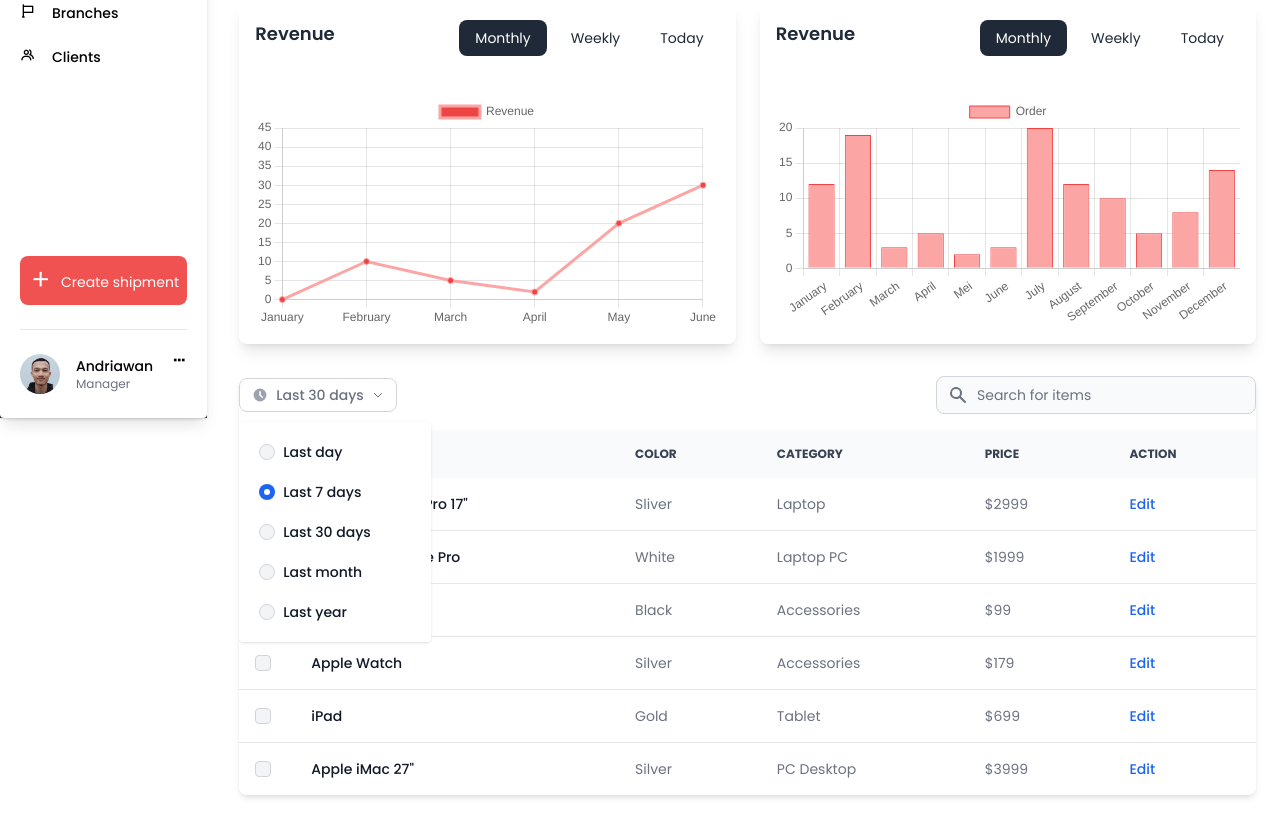
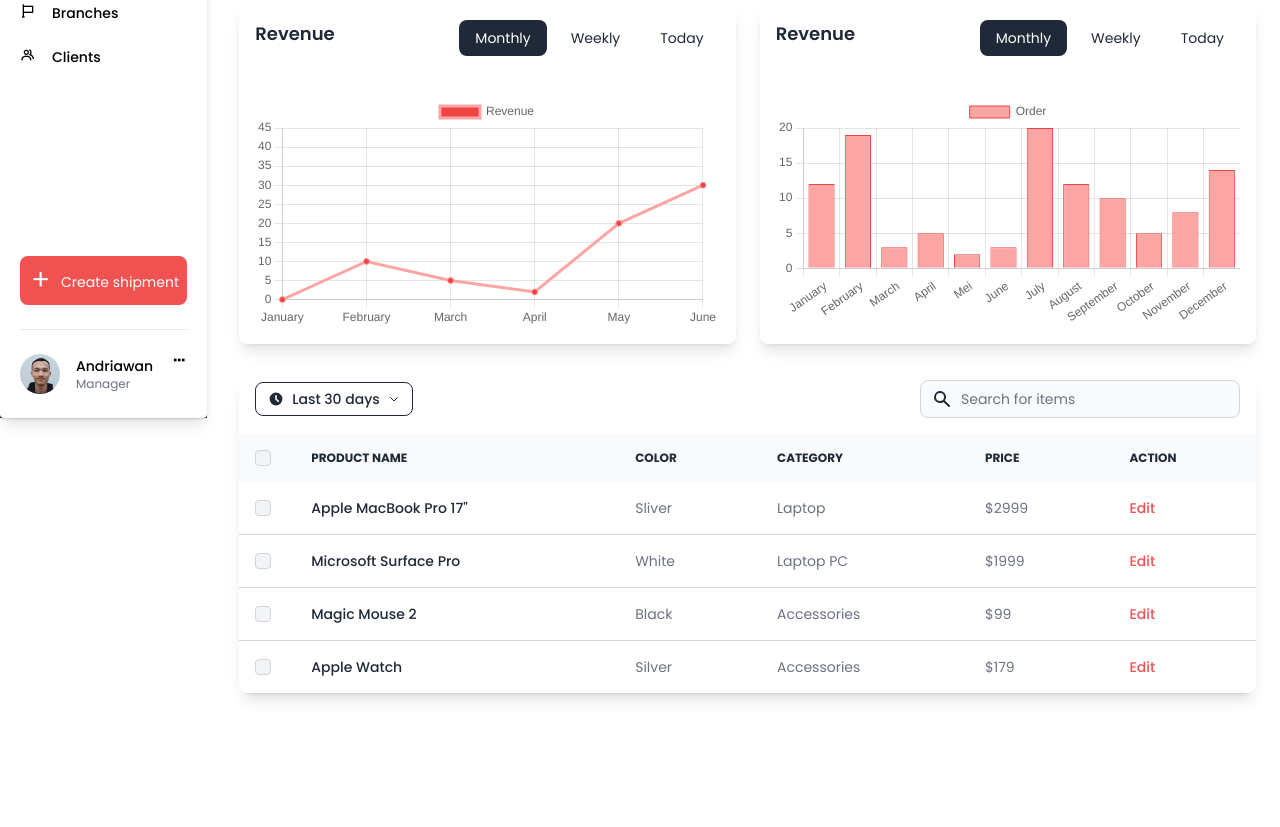
Before and after one commit to andriawanf/admin-page, a website: page public/dashboard.html in a window 1280 px wide. Shown: the part 382-1209 px from the top of the page. After the commit the page ends 1108 px from the top, so only its background shows below. Drawn offline with nearby package versions, Linux system fonts and the light colour scheme.

Commit message:
adding table in dashboard page

```diff
--- a/public/dashboard.html
+++ b/public/dashboard.html
@@ -255,7 +255,7 @@
                 <div class="mt-8">
                     <h1 class="text-gray-800 font-semibold text-xl leading-relaxed">Dashboard Admin</h1>
                 </div>
-                <div class="mt-8 flex flex-row gap-6 justify-between items-center">
+                <div class="mt-8 flex gap-6 justify-between items-center z-50">
                     <div class="card px-4 py-4 w-full bg-gradient-to-r from-red-300 via-red-400 to-red-500 drop-shadow-lg rounded-xl">
                         <div class="flex justify-between gap-20">
                             <div>
@@ -314,7 +314,7 @@
                         <div class="flex justify-between gap-20">
                             <div>
                                 <h1 class="text-xl font-semibold text-gray-800">280</h1>
-                                <p class="text-sm mt-1 text-gray-500">Total Revenue Today</p>
+                                <p class="text-sm mt-1 text-gray-500"> Revenue Today</p>
                             </div>
                             <div class="px-2 py-1 bg-gradient-to-r from-red-300 via-red-400 to-red-500 rounded-xl self-start">
                                 <i class="bx bx-bar-chart text-2xl text-gray-800 text-center"></i>
@@ -371,45 +371,46 @@
                     </div>
                 </div>
 
-                <div class="mt-8 mb-8 overflow-x-auto relative shadow-md sm:rounded-lg">
-                    <div class="flex justify-between items-center pb-4">
+                <!-- Table -->
+                <div class="mt-8 mb-8 overflow-x-auto relative shadow-lg rounded-xl">
+                    <div class="flex justify-between items-center pb-4 pt-1 px-4">
                         <div>
-                            <button id="dropdownRadioButton" data-dropdown-toggle="dropdownRadio" class="inline-flex items-center text-gray-500 bg-white border border-gray-300 focus:outline-none hover:bg-gray-100 focus:ring-4 focus:ring-gray-200 font-medium rounded-lg text-sm px-3 py-1.5 dark:bg-gray-800 dark:text-white dark:border-gray-600 dark:hover:bg-gray-700 dark:hover:border-gray-600 dark:focus:ring-gray-700" type="button">
-                                <svg class="mr-2 w-4 h-4 text-gray-400" aria-hidden="true" fill="currentColor" viewBox="0 0 20 20" xmlns="http://www.w3.org/2000/svg"><path fill-rule="evenodd" d="M10 18a8 8 0 100-16 8 8 0 000 16zm1-12a1 1 0 10-2 0v4a1 1 0 00.293.707l2.828 2.829a1 1 0 101.415-1.415L11 9.586V6z" clip-rule="evenodd"></path></svg>
+                            <button id="dropdownRadioButton" data-dropdown-toggle="dropdownRadio" class="inline-flex items-center text-gray-800 bg-white border border-gray-800 focus:outline-none hover:bg-gray-100 focus:ring-4 focus:ring-gray-200 font-medium rounded-lg text-sm px-3 py-1.5" type="button">
+                                <svg class="mr-2 w-4 h-4 text-gray-800" aria-hidden="true" fill="currentColor" viewbox="0 0 20 20" xmlns="http://www.w3.org/2000/svg"><path fill-rule="evenodd" d="M10 18a8 8 0 100-16 8 8 0 000 16zm1-12a1 1 0 10-2 0v4a1 1 0 00.293.707l2.828 2.829a1 1 0 101.415-1.415L11 9.586V6z" clip-rule="evenodd"></path></svg>
                                 Last 30 days
-                                <svg class="ml-2 w-3 h-3" aria-hidden="true" fill="none" stroke="currentColor" viewBox="0 0 24 24" xmlns="http://www.w3.org/2000/svg"><path stroke-linecap="round" stroke-linejoin="round" stroke-width="2" d="M19 9l-7 7-7-7"></path></svg>
+                                <svg class="ml-2 w-3 h-3" aria-hidden="true" fill="none" stroke="currentColor" viewbox="0 0 24 24" xmlns="http://www.w3.org/2000/svg"><path stroke-linecap="round" stroke-linejoin="round" stroke-width="2" d="M19 9l-7 7-7-7"></path></svg>
                             </button>
                             <!-- Dropdown menu -->
-                            <div id="dropdownRadio" class="z-10 w-48 bg-white rounded divide-y divide-gray-100 shadow dark:bg-gray-700 dark:divide-gray-600 block" style="position: absolute; inset: 0px auto auto 0px; margin: 0px; transform: translate3d(0px, 46.4px, 0px);" data-popper-reference-hidden="" data-popper-escaped="" data-popper-placement="bottom">
-                                <ul class="p-3 space-y-1 text-sm text-gray-700 dark:text-gray-200" aria-labelledby="dropdownRadioButton">
+                            <div id="dropdownRadio" class="z-10 w-48 bg-white rounded-lg divide-y divide-gray-100 shadow hidden" style="position: absolute; inset: 0px auto auto 0px; margin: 0px; transform: translate3d(0px, 46.4px, 0px);" data-popper-reference-hidden="" data-popper-escaped="" data-popper-placement="bottom">
+                                <ul class="p-3 space-y-1 text-sm text-gray-800" aria-labelledby="dropdownRadioButton">
                                     <li>
-                                        <div class="flex items-center p-2 rounded hover:bg-gray-100 dark:hover:bg-gray-600">
-                                            <input id="filter-radio-example-1" type="radio" value="" name="filter-radio" class="w-4 h-4 text-blue-600 bg-gray-100 border-gray-300 focus:ring-blue-500 dark:focus:ring-blue-600 dark:ring-offset-gray-800 focus:ring-2 dark:bg-gray-700 dark:border-gray-600">
-                                            <label for="filter-radio-example-1" class="ml-2 w-full text-sm font-medium text-gray-900 rounded dark:text-gray-300">Last day</label>
+                                        <div class="flex items-center p-2 rounde-lg hover:bg-gray-100">
+                                            <input id="filter-radio-example-1" type="radio" value="" name="filter-radio" class="w-4 h-4 text-red-500 bg-gray-100 border-gray-300 focus:ring-red-500 focus:ring-2">
+                                            <label for="filter-radio-example-1" class="ml-2 w-full text-sm font-medium text-gray-800 rounded-lg dark:text-gray-300">Last day</label>
+                                        </div>
+                                    </li>
+                                    <li>
+                                        <div class="flex items-center p-2 rounded-lg hover:bg-gray-100 dark:hover:bg-gray-600">
+                                            <input checked="" id="filter-radio-example-2" type="radio" value="" name="filter-radio" class="w-4 h-4 text-red-500 bg-gray-100 border-gray-300 focus:ring-red-500 focus:ring-2">
+                                            <label for="filter-radio-example-2" class="ml-2 w-full text-sm font-medium text-gray-800 rounded dark:text-gray-300">Last 7 days</label>
                                         </div>
                                     </li>
                                     <li>
                                         <div class="flex items-center p-2 rounded hover:bg-gray-100 dark:hover:bg-gray-600">
-                                            <input checked="" id="filter-radio-example-2" type="radio" value="" name="filter-radio" class="w-4 h-4 text-blue-600 bg-gray-100 border-gray-300 focus:ring-blue-500 dark:focus:ring-blue-600 dark:ring-offset-gray-800 focus:ring-2 dark:bg-gray-700 dark:border-gray-600">
-                                            <label for="filter-radio-example-2" class="ml-2 w-full text-sm font-medium text-gray-900 rounded dark:text-gray-300">Last 7 days</label>
+                                            <input id="filter-radio-example-3" type="radio" value="" name="filter-radio" class="w-4 h-4 text-red-500 bg-gray-100 border-gray-300 focus:ring-red-500 focus:ring-2">
+                                            <label for="filter-radio-example-3" class="ml-2 w-full text-sm font-medium text-gray-800 rounded dark:text-gray-300">Last 30 days</label>
                                         </div>
                                     </li>
                                     <li>
                                         <div class="flex items-center p-2 rounded hover:bg-gray-100 dark:hover:bg-gray-600">
-                                            <input id="filter-radio-example-3" type="radio" value="" name="filter-radio" class="w-4 h-4 text-blue-600 bg-gray-100 border-gray-300 focus:ring-blue-500 dark:focus:ring-blue-600 dark:ring-offset-gray-800 focus:ring-2 dark:bg-gray-700 dark:border-gray-600">
-                                            <label for="filter-radio-example-3" class="ml-2 w-full text-sm font-medium text-gray-900 rounded dark:text-gray-300">Last 30 days</label>
+                                            <input id="filter-radio-example-4" type="radio" value="" name="filter-radio" class="w-4 h-4 text-red-500 bg-gray-100 border-gray-300 focus:ring-red-500 focus:ring-2">
+                                            <label for="filter-radio-example-4" class="ml-2 w-full text-sm font-medium text-gray-800 rounded dark:text-gray-300">Last month</label>
                                         </div>
                                     </li>
                                     <li>
                                         <div class="flex items-center p-2 rounded hover:bg-gray-100 dark:hover:bg-gray-600">
-                                            <input id="filter-radio-example-4" type="radio" value="" name="filter-radio" class="w-4 h-4 text-blue-600 bg-gray-100 border-gray-300 focus:ring-blue-500 dark:focus:ring-blue-600 dark:ring-offset-gray-800 focus:ring-2 dark:bg-gray-700 dark:border-gray-600">
-                                            <label for="filter-radio-example-4" class="ml-2 w-full text-sm font-medium text-gray-900 rounded dark:text-gray-300">Last month</label>
-                                        </div>
-                                    </li>
-                                    <li>
-                                        <div class="flex items-center p-2 rounded hover:bg-gray-100 dark:hover:bg-gray-600">
-                                            <input id="filter-radio-example-5" type="radio" value="" name="filter-radio" class="w-4 h-4 text-blue-600 bg-gray-100 border-gray-300 focus:ring-blue-500 dark:focus:ring-blue-600 dark:ring-offset-gray-800 focus:ring-2 dark:bg-gray-700 dark:border-gray-600">
-                                            <label for="filter-radio-example-5" class="ml-2 w-full text-sm font-medium text-gray-900 rounded dark:text-gray-300">Last year</label>
+                                            <input id="filter-radio-example-5" type="radio" value="" name="filter-radio" class="w-4 h-4 text-red-500 bg-gray-100 border-gray-300 focus:ring-red-500 focus:ring-2">
+                                            <label for="filter-radio-example-5" class="ml-2 w-full text-sm font-medium text-gray-800 rounded dark:text-gray-300">Last year</label>
                                         </div>
                                     </li>
                                 </ul>
@@ -418,17 +419,17 @@
                         <label for="table-search" class="sr-only">Search</label>
                         <div class="relative">
                             <div class="flex absolute inset-y-0 left-0 items-center pl-3 pointer-events-none">
-                                <svg class="w-5 h-5 text-gray-500 dark:text-gray-400" aria-hidden="true" fill="currentColor" viewBox="0 0 20 20" xmlns="http://www.w3.org/2000/svg"><path fill-rule="evenodd" d="M8 4a4 4 0 100 8 4 4 0 000-8zM2 8a6 6 0 1110.89 3.476l4.817 4.817a1 1 0 01-1.414 1.414l-4.816-4.816A6 6 0 012 8z" clip-rule="evenodd"></path></svg>
+                                <svg class="w-5 h-5 text-gray-800 dark:text-gray-400" aria-hidden="true" fill="currentColor" viewBox="0 0 20 20" xmlns="http://www.w3.org/2000/svg"><path fill-rule="evenodd" d="M8 4a4 4 0 100 8 4 4 0 000-8zM2 8a6 6 0 1110.89 3.476l4.817 4.817a1 1 0 01-1.414 1.414l-4.816-4.816A6 6 0 012 8z" clip-rule="evenodd"></path></svg>
                             </div>
-                            <input type="text" id="table-search" class="block p-2 pl-10 w-80 text-sm text-gray-900 bg-gray-50 rounded-lg border border-gray-300 focus:ring-blue-500 focus:border-blue-500 dark:bg-gray-700 dark:border-gray-600 dark:placeholder-gray-400 dark:text-white dark:focus:ring-blue-500 dark:focus:border-blue-500" placeholder="Search for items">
+                            <input type="text" id="table-search" class="block p-2 pl-10 w-80 text-sm text-gray-800 bg-gray-50 rounded-lg border border-gray-300 focus:ring-gray-800 focus:border-gray-800 " placeholder="Search for items">
                         </div>
                     </div>
-                    <table class="w-full text-sm text-left text-gray-500 dark:text-gray-400">
-                        <thead class="text-xs text-gray-700 uppercase bg-gray-50 dark:bg-gray-700 dark:text-gray-400">
+                    <table class="w-full text-sm text-left text-gray-500 dark:text-gray-400 rounded-xl">
+                        <thead class="text-xs text-gray-800 uppercase bg-gray-50 dark:bg-gray-700 dark:text-gray-400">
                             <tr>
                                 <th scope="col" class="p-4">
                                     <div class="flex items-center">
-                                        <input id="checkbox-all-search" type="checkbox" class="w-4 h-4 text-blue-600 bg-gray-100 rounded border-gray-300 focus:ring-blue-500 dark:focus:ring-blue-600 dark:ring-offset-gray-800 focus:ring-2 dark:bg-gray-700 dark:border-gray-600">
+                                        <input id="checkbox-all-search" type="checkbox" class="w-4 h-4 text-red-500 bg-gray-100 rounded border-gray-300 focus:ring-red-500 dark:focus:ring-red-500 dark:ring-offset-gray-800 focus:ring-2 dark:bg-gray-700 dark:border-gray-600">
                                         <label for="checkbox-all-search" class="sr-only">checkbox</label>
                                     </div>
                                 </th>
@@ -450,14 +451,14 @@
                             </tr>
                         </thead>
                         <tbody>
-                            <tr class="bg-white border-b dark:bg-gray-800 dark:border-gray-700 hover:bg-gray-50 dark:hover:bg-gray-600">
+                            <tr class="bg-white border-b border-gray-300 hover:bg-gray-50">
                                 <td class="p-4 w-4">
                                     <div class="flex items-center">
-                                        <input id="checkbox-table-search-1" type="checkbox" class="w-4 h-4 text-blue-600 bg-gray-100 rounded border-gray-300 focus:ring-blue-500 dark:focus:ring-blue-600 dark:ring-offset-gray-800 focus:ring-2 dark:bg-gray-700 dark:border-gray-600">
+                                        <input id="checkbox-table-search-1" type="checkbox" class="w-4 h-4 text-red-500 bg-gray-100 rounded border-gray-300 focus:ring-red-500 dark:focus:ring-blue-600 dark:ring-offset-gray-800 focus:ring-2 dark:bg-gray-700 dark:border-gray-600">
                                         <label for="checkbox-table-search-1" class="sr-only">checkbox</label>
                                     </div>
                                 </td>
-                                <th scope="row" class="py-4 px-6 font-medium text-gray-900 whitespace-nowrap dark:text-white">
+                                <th scope="row" class="py-4 px-6 font-medium text-gray-800 whitespace-nowrap dark:text-white">
                                     Apple MacBook Pro 17"
                                 </th>
                                 <td class="py-4 px-6">
@@ -470,17 +471,17 @@
                                     $2999
                                 </td>
                                 <td class="py-4 px-6">
-                                    <a href="#" class="font-medium text-blue-600 dark:text-blue-500 hover:underline">Edit</a>
+                                    <a href="#" class="font-medium text-red-500 dark:text-blue-500 hover:underline">Edit</a>
                                 </td>
                             </tr>
-                            <tr class="bg-white border-b dark:bg-gray-800 dark:border-gray-700 hover:bg-gray-50 dark:hover:bg-gray-600">
+                            <tr class="bg-white border-b border-gray-300 hover:bg-gray-50">
                                 <td class="p-4 w-4">
                                     <div class="flex items-center">
-                                        <input id="checkbox-table-search-2" type="checkbox" class="w-4 h-4 text-blue-600 bg-gray-100 rounded border-gray-300 focus:ring-blue-500 dark:focus:ring-blue-600 dark:ring-offset-gray-800 focus:ring-2 dark:bg-gray-700 dark:border-gray-600">
+                                        <input id="checkbox-table-search-2" type="checkbox" class="w-4 h-4 text-red-500 bg-gray-100 rounded border-gray-300 focus:ring-red-500 dark:focus:ring-blue-600 dark:ring-offset-gray-800 focus:ring-2 dark:bg-gray-700 dark:border-gray-600">
                                         <label for="checkbox-table-search-2" class="sr-only">checkbox</label>
                                     </div>
                                 </td>
-                                <th scope="row" class="py-4 px-6 font-medium text-gray-900 whitespace-nowrap dark:text-white">
+                                <th scope="row" class="py-4 px-6 font-medium text-gray-800 whitespace-nowrap dark:text-white">
                                     Microsoft Surface Pro
                                 </th>
                                 <td class="py-4 px-6">
@@ -493,17 +494,17 @@
                                     $1999
                                 </td>
                                 <td class="py-4 px-6">
-                                    <a href="#" class="font-medium text-blue-600 dark:text-blue-500 hover:underline">Edit</a>
+                                    <a href="#" class="font-medium text-red-500 dark:text-blue-500 hover:underline">Edit</a>
                                 </td>
                             </tr>
-                            <tr class="bg-white border-b dark:bg-gray-800 dark:border-gray-700 hover:bg-gray-50 dark:hover:bg-gray-600">
+                            <tr class="bg-white border-b border-gray-300 hover:bg-gray-50">
                                 <td class="p-4 w-4">
                                     <div class="flex items-center">
-                                        <input id="checkbox-table-search-3" type="checkbox" class="w-4 h-4 text-blue-600 bg-gray-100 rounded border-gray-300 focus:ring-blue-500 dark:focus:ring-blue-600 dark:ring-offset-gray-800 focus:ring-2 dark:bg-gray-700 dark:border-gray-600">
+                                        <input id="checkbox-table-search-3" type="checkbox" class="w-4 h-4 text-red-500 bg-gray-100 rounded border-gray-300 focus:ring-red-500 dark:focus:ring-blue-600 dark:ring-offset-gray-800 focus:ring-2 dark:bg-gray-700 dark:border-gray-600">
                                         <label for="checkbox-table-search-3" class="sr-only">checkbox</label>
                                     </div>
                                 </td>
-                                <th scope="row" class="py-4 px-6 font-medium text-gray-900 whitespace-nowrap dark:text-white">
+                                <th scope="row" class="py-4 px-6 font-medium text-gray-800 whitespace-nowrap dark:text-white">
                                     Magic Mouse 2
                                 </th>
                                 <td class="py-4 px-6">
@@ -516,17 +517,17 @@
                                     $99
                                 </td>
                                 <td class="py-4 px-6">
-                                    <a href="#" class="font-medium text-blue-600 dark:text-blue-500 hover:underline">Edit</a>
+                                    <a href="#" class="font-medium text-red-500 dark:text-blue-500 hover:underline">Edit</a>
                                 </td>
                             </tr>
-                            <tr class="bg-white border-b dark:bg-gray-800 dark:border-gray-700 hover:bg-gray-50 dark:hover:bg-gray-600">
+                            <tr class="bg-white border-b border-gray-300 hover:bg-gray-50">
                                 <td class="p-4 w-4">
                                     <div class="flex items-center">
-                                        <input id="checkbox-table-3" type="checkbox" class="w-4 h-4 text-blue-600 bg-gray-100 rounded border-gray-300 focus:ring-blue-500 dark:focus:ring-blue-600 dark:ring-offset-gray-800 focus:ring-2 dark:bg-gray-700 dark:border-gray-600">
+                                        <input id="checkbox-table-3" type="checkbox" class="w-4 h-4 text-red-500 bg-gray-100 rounded border-gray-300 focus:ring-red-500 dark:focus:ring-blue-600 dark:ring-offset-gray-800 focus:ring-2 dark:bg-gray-700 dark:border-gray-600">
                                         <label for="checkbox-table-3" class="sr-only">checkbox</label>
                                     </div>
                                 </td>
-                                <th scope="row" class="py-4 px-6 font-medium text-gray-900 whitespace-nowrap dark:text-white">
+                                <th scope="row" class="py-4 px-6 font-medium text-gray-800 whitespace-nowrap dark:text-white">
                                     Apple Watch
                                 </th>
                                 <td class="py-4 px-6">
@@ -539,53 +540,7 @@
                                     $179
                                 </td>
                                 <td class="py-4 px-6">
-                                    <a href="#" class="font-medium text-blue-600 dark:text-blue-500 hover:underline">Edit</a>
-                                </td>
-                            </tr>
-                            <tr class="bg-white border-b dark:bg-gray-800 dark:border-gray-700 hover:bg-gray-50 dark:hover:bg-gray-600">
-                                <td class="p-4 w-4">
-                                    <div class="flex items-center">
-                                        <input id="checkbox-table-3" type="checkbox" class="w-4 h-4 text-blue-600 bg-gray-100 rounded border-gray-300 focus:ring-blue-500 dark:focus:ring-blue-600 dark:ring-offset-gray-800 focus:ring-2 dark:bg-gray-700 dark:border-gray-600">
-                                        <label for="checkbox-table-3" class="sr-only">checkbox</label>
-                                    </div>
-                                </td>
-                                <th scope="row" class="py-4 px-6 font-medium text-gray-900 whitespace-nowrap dark:text-white">
-                                    iPad
-                                </th>
-                                <td class="py-4 px-6">
-                                    Gold
-                                </td>
-                                <td class="py-4 px-6">
-                                    Tablet
-                                </td>
-                                <td class="py-4 px-6">
-                                    $699
-                                </td>
-                                <td class="py-4 px-6">
-                                    <a href="#" class="font-medium text-blue-600 dark:text-blue-500 hover:underline">Edit</a>
-                                </td>
-                            </tr>
-                            <tr class="bg-white dark:bg-gray-800 hover:bg-gray-50 dark:hover:bg-gray-600">
-                                <td class="p-4 w-4">
-                                    <div class="flex items-center">
-                                        <input id="checkbox-table-3" type="checkbox" class="w-4 h-4 text-blue-600 bg-gray-100 rounded border-gray-300 focus:ring-blue-500 dark:focus:ring-blue-600 dark:ring-offset-gray-800 focus:ring-2 dark:bg-gray-700 dark:border-gray-600">
-                                        <label for="checkbox-table-3" class="sr-only">checkbox</label>
-                                    </div>
-                                </td>
-                                <th scope="row" class="py-4 px-6 font-medium text-gray-900 whitespace-nowrap dark:text-white">
-                                    Apple iMac 27"
-                                </th>
-                                <td class="py-4 px-6">
-                                    Silver
-                                </td>
-                                <td class="py-4 px-6">
-                                    PC Desktop
-                                </td>
-                                <td class="py-4 px-6">
-                                    $3999
-                                </td>
-                                <td class="py-4 px-6">
-                                    <a href="#" class="font-medium text-blue-600 dark:text-blue-500 hover:underline">Edit</a>
+                                    <a href="#" class="font-medium text-red-500 dark:text-blue-500 hover:underline">Edit</a>
                                 </td>
                             </tr>
                         </tbody>
```
Also changed, not shown: public/dist/output.css.
